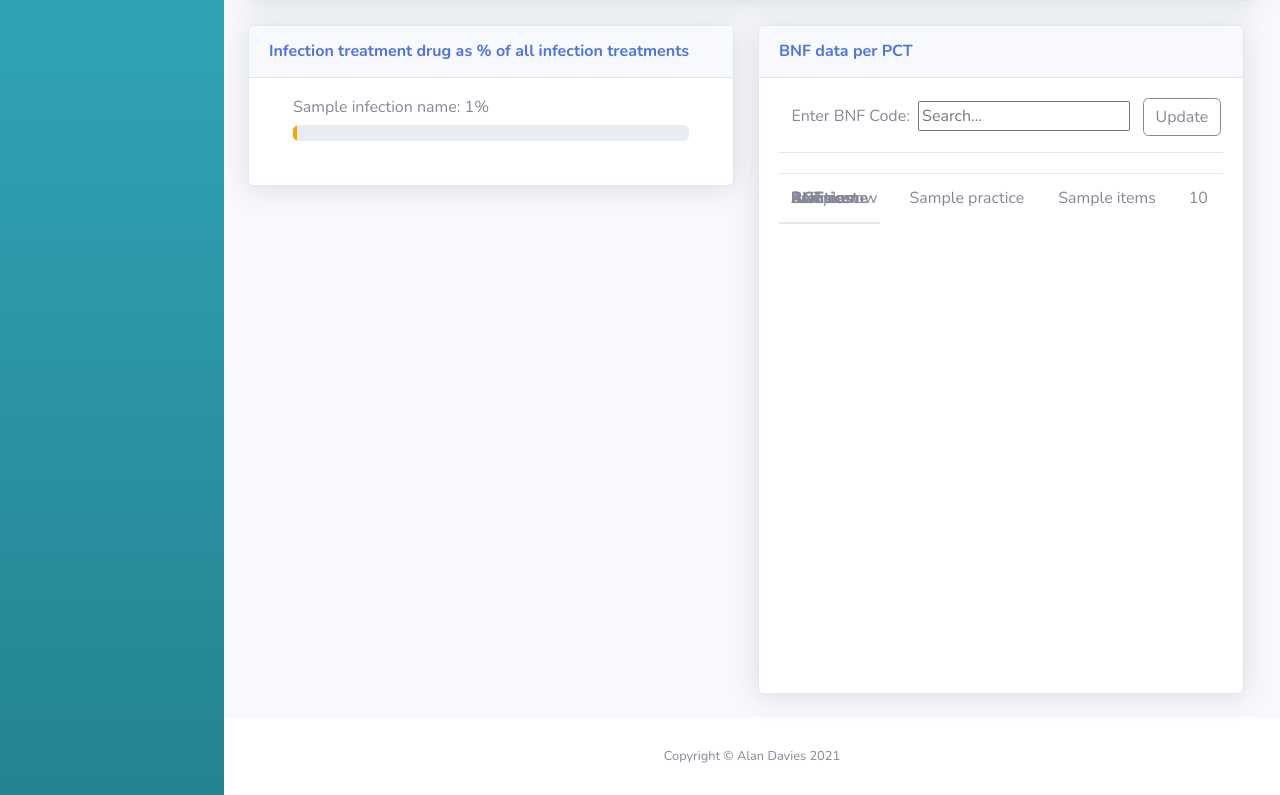
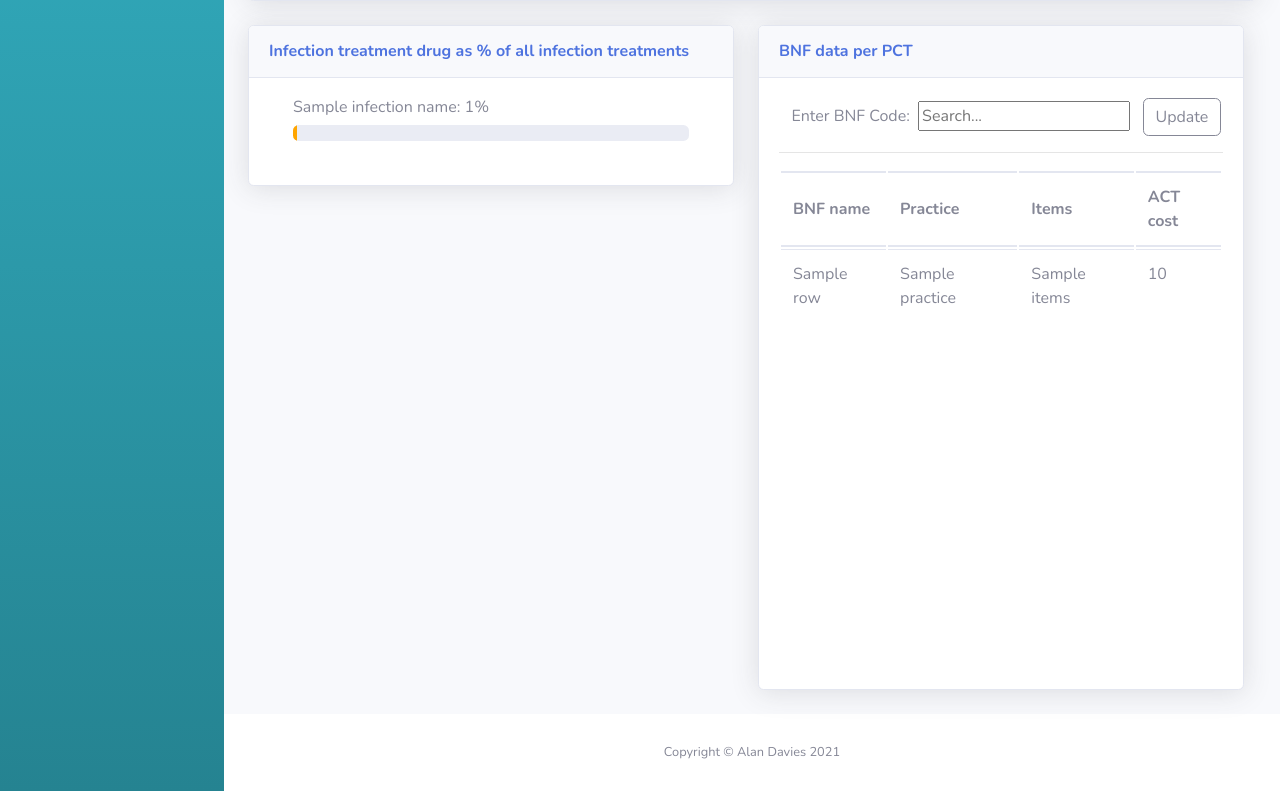
Before and after one commit to techonn/COPD-dashboard, a Flask app: template app/templates/dashboard/index.html in a window 1280 px wide. Shown: the part 646-1441 px from the top of the page. Run offline with Flask 2, Linux system fonts and the light colour scheme; the template is opened without the code that fills it: most values are stand-ins (such as "Sample title", 1, 10 or a date in 2020); some libraries are stand-ins or nearby versions.

Commit message:
update search box

```diff
--- a/app/static/css/searchbox.css
+++ b/app/static/css/searchbox.css
@@ -2,9 +2,18 @@
 #table-scroll {
   height:500px;
   overflow:auto;
-  margin-top:20px;
+  margin-top:0px;
 }
 
-#table-scroll thead th {
-  position:absolute;
+.table thead th {
+  vertical-align: middle;
+  border-bottom: 2px solid #e3e6f0;
+  border-top: 2px solid #e3e6f0;
+  position: sticky;
+  top: 0px;
+  background-color: white;
 }
+
+table {
+  border-collapse: separate;
+}
--- a/app/templates/dashboard/index.html
+++ b/app/templates/dashboard/index.html
@@ -283,7 +283,7 @@
                     <hr />
                 <div>
                     <div id="table-scroll">
-                        <table class="table" id="bnftable">
+                        <table class="table" id="table">
                           <thead>
                             <th>BNF name</th>
                             <th>Practice</th>
@@ -308,7 +308,7 @@
                             var input, filter, table, tr, td, i, txtValue;
                             input = document.getElementById("BNF_code");
                             filter = input.value.toUpperCase();
-                            table = document.getElementById("bnftable");
+                            table = document.getElementById("table");
                             tr = table.getElementsByTagName("tr");
                             for (i = 1; i < tr.length; i++) {
                                 td = tr[i].getElementsByTagName("td")[0];
```
